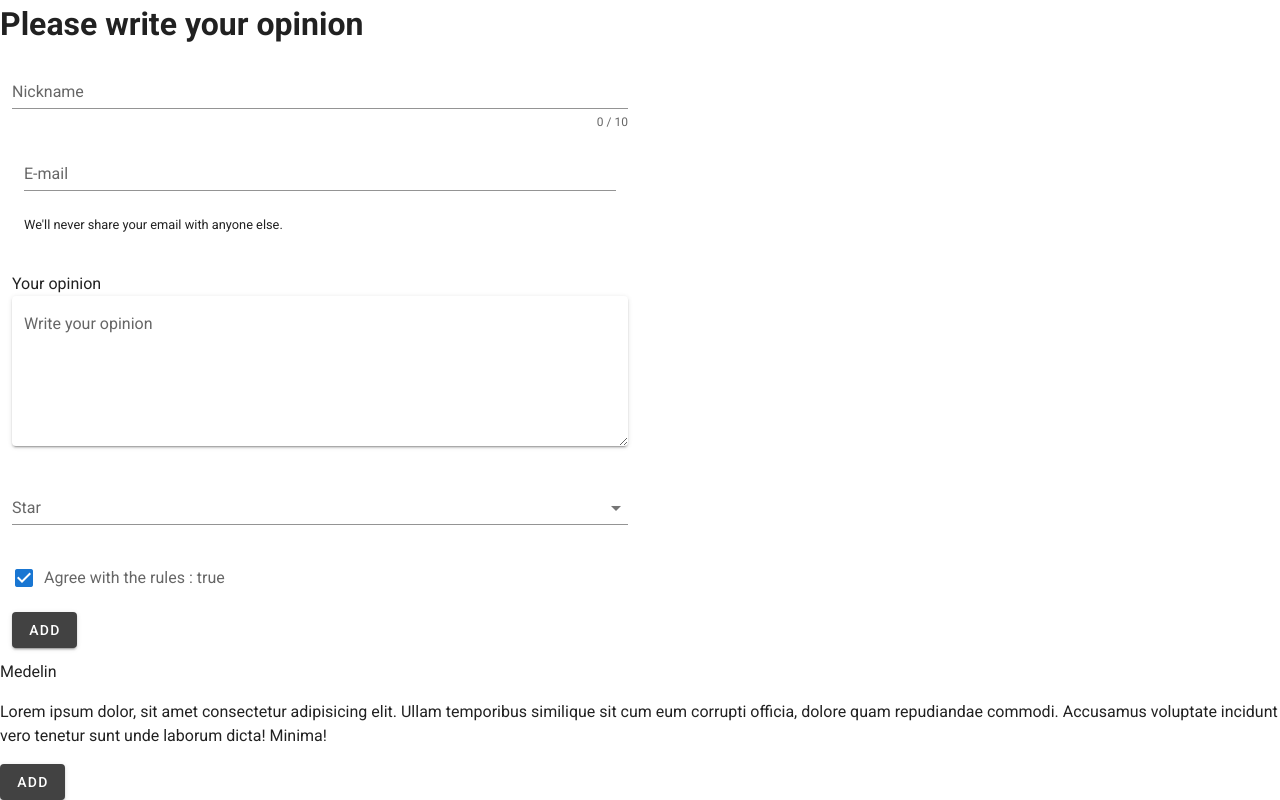
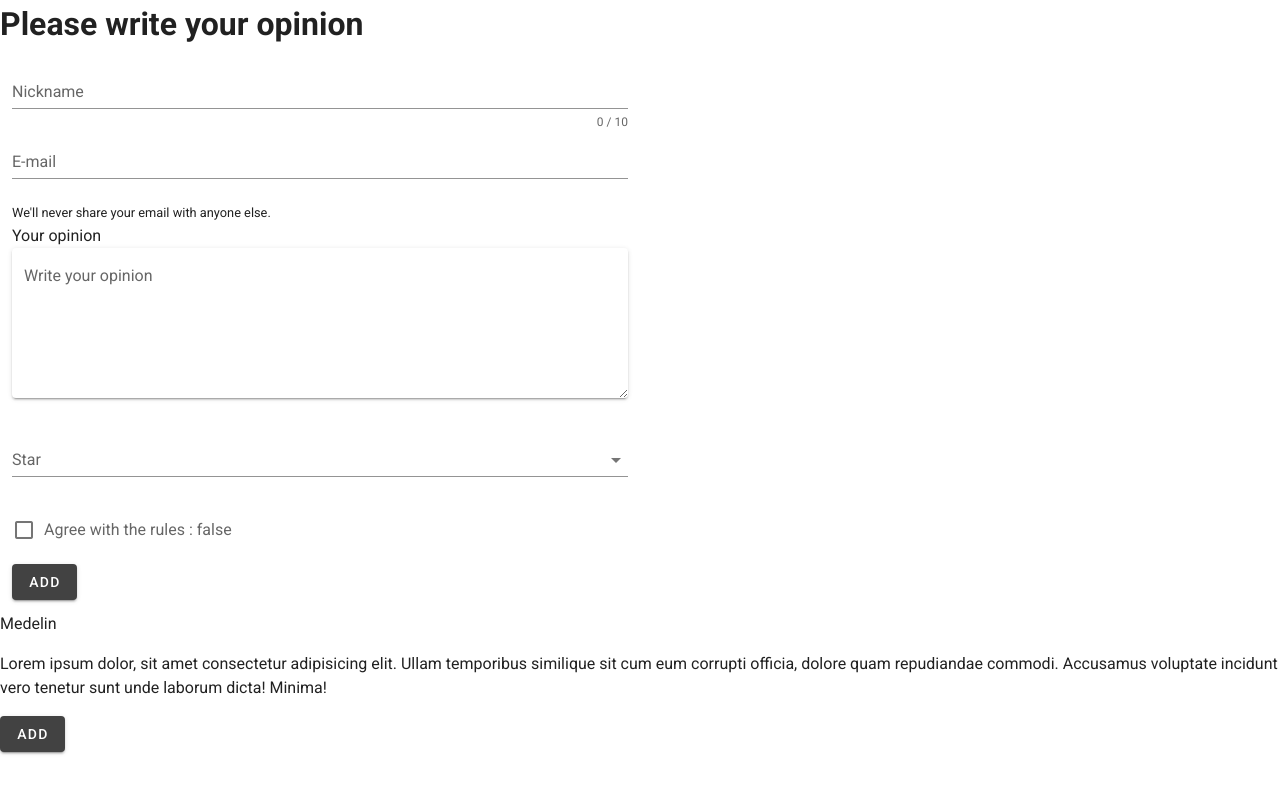
Before and after one commit to NektoUa/guest-book-vue, a Vue app in the folder frontend/: page / in a window 1280 px wide. Built offline with nearby package versions, Linux system fonts and the light colour scheme.

Commit message:
make templates forms

```diff
--- a/frontend/src/components/guest-form/GuestForm.vue
+++ b/frontend/src/components/guest-form/GuestForm.vue
@@ -1,31 +1,13 @@
 <template>
   <div>
     <h1>Please write your opinion</h1>
-
     <v-form v-model="valid">
       <v-col cols="12" md="6">
-        <v-text-field
-          v-model="person.nickname"
-          :rules="nameRules"
-          :counter="10"
-          label="Nickname"
-          required
-        ></v-text-field>
+        <Name />
         <Email />
-        <br />
-        <label for="person.text">Your opinion</label>
-        <v-textarea
-          :rules="opinionRules"
-          required
-          solo
-          name="person.text"
-          label="Write your opinion"
-        ></v-textarea>
-        <v-select :items="person.items" label="Star"></v-select>
-        <v-checkbox
-          v-model="checkbox"
-          :label="`Agree with the rules : ${checkbox.toString()}`"
-        ></v-checkbox>
+        <Textarea />
+        <Select />
+        <Checkbox />
         <v-btn color="secondary" elevation="2" @click="changeForm">Add</v-btn>
       </v-col>
     </v-form>
@@ -33,12 +15,20 @@
 </template>
 
 <script>
+import Name from "./form-templates/Name.vue";
 import Email from "./form-templates/Email.vue";
+import Textarea from "./form-templates/Textarea.vue";
+import Select from "./form-templates/Select.vue";
+import Checkbox from "./form-templates/Checkbox.vue";
 import { eventEmitter } from "../../main";
 
 export default {
   components: {
+    Name,
     Email,
+    Textarea,
+    Select,
+    Checkbox,
   },
   data: () => ({
     person: {
@@ -48,20 +38,16 @@ export default {
       text: "",
     },
     valid: false,
-    checkbox: true,
-    nameRules: [
-      (v) => !!v || "Name is required",
-      (v) => v.length <= 10 || "Name must be less than 10 characters",
-    ],
+    checkbox: false,
     opinionRules: [(v) => !!v || "Field is empty"],
   }),
 
-  methods: {
-    changeForm() {
-      if (this.checkbox) {
-        eventEmitter.$emit("yourAnswer", this.person.nickname);
-      }
-    },
-  },
+  //   methods: {
+  //     changeForm() {
+  //       if (this.checkbox) {
+  //         eventEmitter.$emit("yourAnswer", this.person.nickname);
+  //       }
+  //     },
+  //   },
 };
 </script>
--- /dev/null
+++ b/frontend/src/components/guest-form/form-templates/Checkbox.vue
@@ -0,0 +1,14 @@
+<template>
+  <v-checkbox
+    v-model="checkbox"
+    :label="`Agree with the rules : ${checkbox.toString()}`"
+  ></v-checkbox>
+</template>
+
+<script>
+export default {
+  data: () => ({
+    checkbox: false,
+  }),
+};
+</script>
--- a/frontend/src/components/guest-form/form-templates/Email.vue
+++ b/frontend/src/components/guest-form/form-templates/Email.vue
@@ -1,5 +1,5 @@
 <template>
-  <v-col cols="12" md="12">
+  <div>
     <v-text-field
       v-model="email"
       :rules="emailRules"
@@ -9,7 +9,7 @@
     <small id="emailHelp" class="form-text text-muted"
       >We'll never share your email with anyone else.</small
     >
-  </v-col>
+  </div>
 </template>
 
 <script>
--- /dev/null
+++ b/frontend/src/components/guest-form/form-templates/Name.vue
@@ -0,0 +1,21 @@
+<template>
+  <v-text-field
+    v-model="nickname"
+    :rules="nameRules"
+    :counter="10"
+    label="Nickname"
+    required
+  ></v-text-field>
+</template>
+
+<script>
+export default {
+  data: () => ({
+    nickname: "",
+    nameRules: [
+      (v) => !!v || "Name is required",
+      (v) => v.length <= 10 || "Name must be less than 10 characters",
+    ],
+  }),
+};
+</script>
--- /dev/null
+++ b/frontend/src/components/guest-form/form-templates/Select.vue
@@ -0,0 +1,11 @@
+<template>
+  <v-select :items="items" label="Star"></v-select>
+</template>
+
+<script>
+export default {
+  data: () => ({
+    items: ["5", "4", "3", "2"],
+  }),
+};
+</script>
--- /dev/null
+++ b/frontend/src/components/guest-form/form-templates/Textarea.vue
@@ -0,0 +1,21 @@
+<template>
+  <div>
+    <label for="person.text">Your opinion</label>
+    <v-textarea
+      :rules="opinionRules"
+      required
+      solo
+      name="person.text"
+      label="Write your opinion"
+    ></v-textarea>
+  </div>
+</template>
+
+<script>
+export default {
+  data: () => ({
+    text: "",
+    opinionRules: [(v) => !!v || "Field is empty"],
+  }),
+};
+</script>
```
